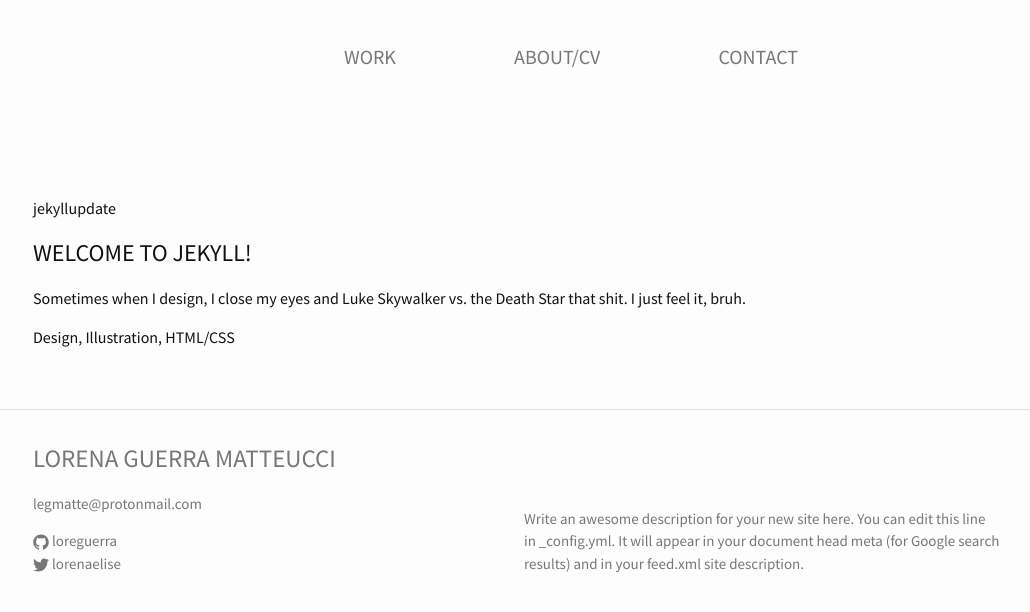
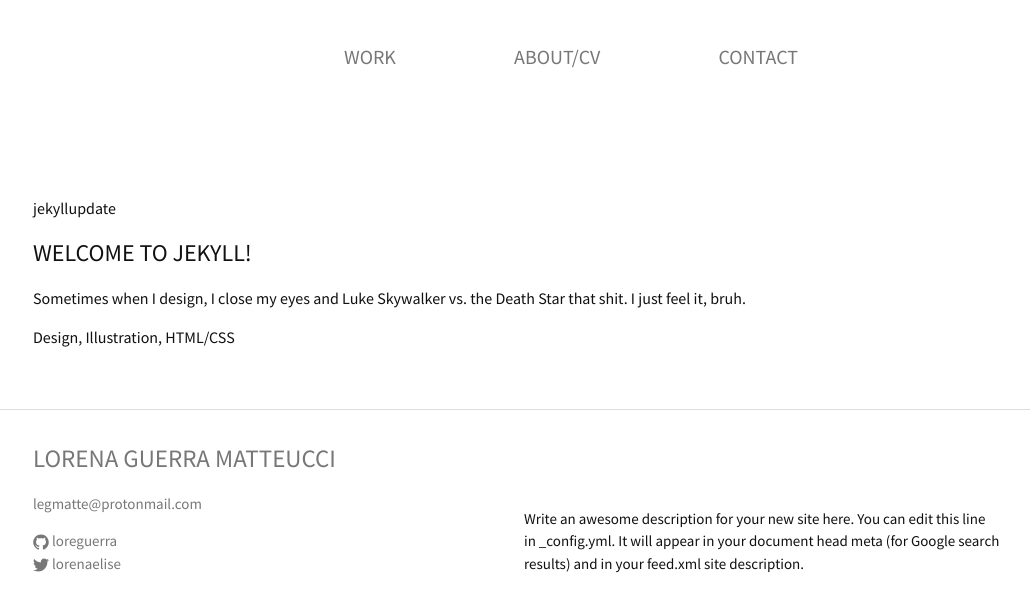
Before and after one commit to loreguerra/portfolio, a Jekyll site: the page built from index.md, in a window 1280 px wide. Shown: the top 612 px of the page, without its empty margins (69-1099 px from the left). Built offline with Jekyll 4.4.1, drawn with Linux system fonts in a browser that asks for light colours.

Commit message:
change paragraph style, change background color

```diff
--- a/_sass/minima/_base.scss
+++ b/_sass/minima/_base.scss
@@ -8,7 +8,9 @@ dl, dd, ol, ul, figure {
   padding: 0;
 }
 
-
+p{
+  color: $text-color;
+}
 
 /**
  * Basic styling
--- a/assets/main.scss
+++ b/assets/main.scss
@@ -13,7 +13,7 @@ $base-line-height: 1.5;
 $spacing-unit:     30px;
 
 $text-color:       #111;
-$background-color: #fdfdfd;
+$background-color: #fff;
 $brand-color:      #76FFDA;
 
 $grey-color:       #777;
```
